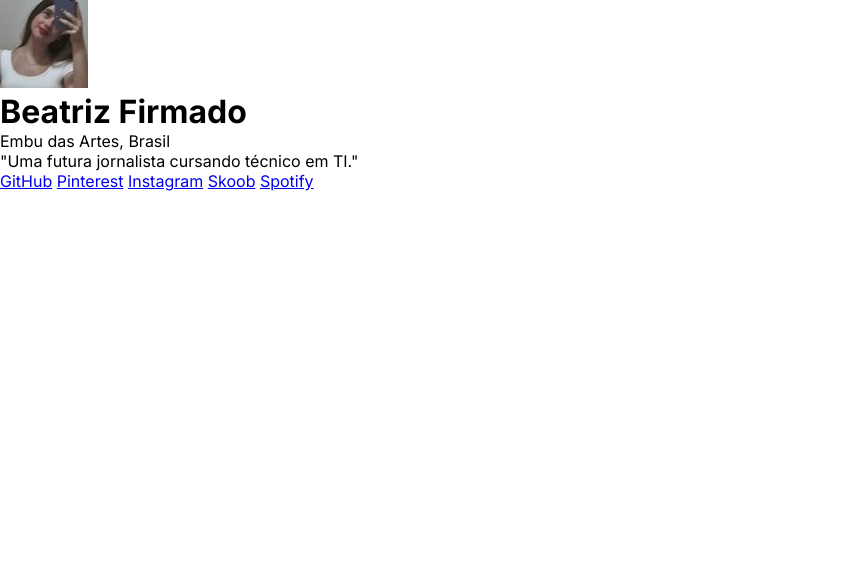
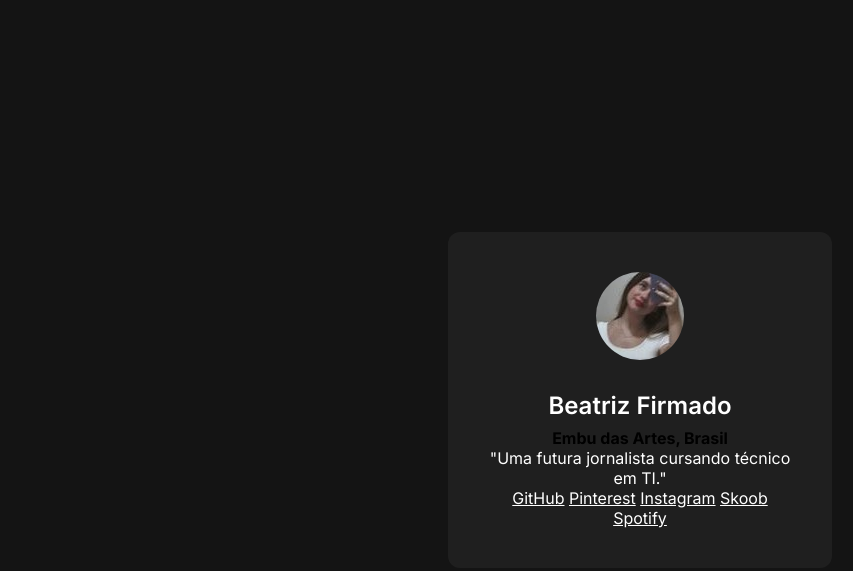
Before and after one commit to BeatrizFirmado11TIB/meus-links, a plain HTML site: page index.html in a window 1280 px wide. Shown: the whole page, without its empty margins (0-853 px from the left). Drawn offline with Linux system fonts and the light colour scheme.

Commit message:
continuação do desenvolvimento do CSS e alteração de um parágrafo do HTML para strong

```diff
--- a/index.html
+++ b/index.html
@@ -13,7 +13,7 @@
     <div>
         <img src="./beatriz88x88.jpg" alt="imagem do criador da página dos links, beatriz firmado">
         <h1>Beatriz Firmado</h1>
-        <p>Embu das Artes, Brasil</p>
+        <strong>Embu das Artes, Brasil</strong>
 
         <p>"Uma futura jornalista cursando técnico em TI."</p>
 
--- a/style.css
+++ b/style.css
@@ -4,3 +4,41 @@
     box-sizing: border-box;
     font-family: "Inter", sans-serif;
 }
+
+body {
+   background-color: #141414;
+   height: 100vh;
+   display: flex;
+   justify-content: center;
+   align-items: center;
+
+}
+
+div {
+    background-color: #1f1f1f;
+    width: 384px;
+    padding: 40px;
+    text-align: center;
+    border-radius: 12px;
+}
+
+p, h1, a {
+    color: #fff;
+
+}
+
+div img {
+    border-radius: 50%;
+    margin-bottom: 24px;
+}
+
+div h1 {
+    font-size: 24px;
+    line-height: 36px;
+    font-weight: 600;
+    margin-bottom: 4px;
+}
+
+div p {
+
+}
```
